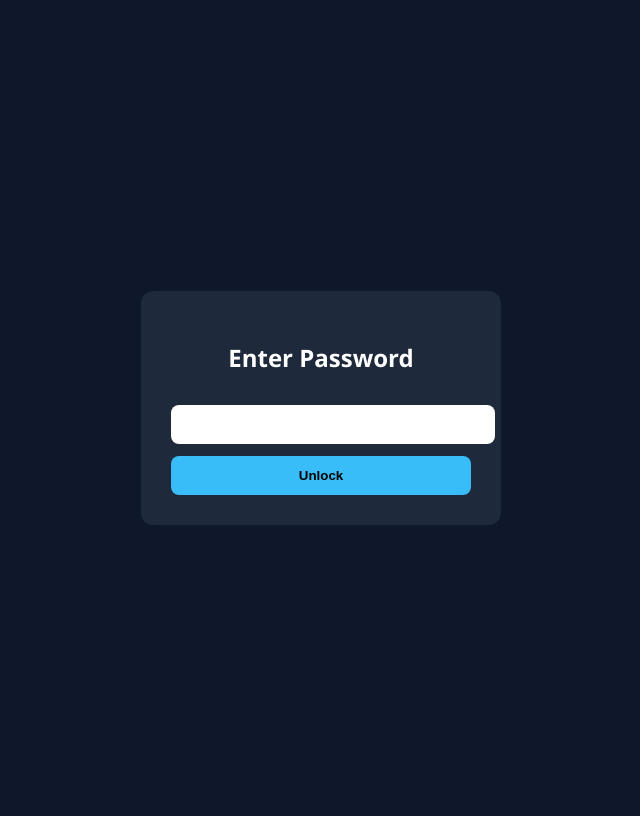
After one commit to ramtej999/MyQr, a Flask app: template templates/unlock.html in a window 1280 px wide. The commit adds this page. Shown: the whole page, without its empty margins (319-959 px from the left). Run offline with Flask 3, Linux system fonts and the light colour scheme; the template is opened without the code that fills it, so the values that code supplies are empty.

Commit message:
Final Cut with password

```diff
--- a/app.py
+++ b/app.py
@@ -1,10 +1,17 @@
-from flask import Flask, render_template, request, jsonify
+from flask import Flask, render_template, request, jsonify, redirect
 import qrcode
 import base64
 from io import BytesIO
 from urllib.parse import urlparse
+import uuid
+import time
+import hashlib
 
 app = Flask(__name__)
+
+# In-memory store (auto-clears on restart)
+QR_STORE = {}
+EXPIRY_SECONDS = 10 * 60  # 10 minutes
 
 
 def is_valid_url(url: str) -> bool:
@@ -13,6 +20,10 @@ def is_valid_url(url: str) -> bool:
         return all([result.scheme, result.netloc])
     except Exception:
         return False
+
+
+def hash_password(password: str) -> str:
+    return hashlib.sha256(password.encode()).hexdigest()
 
 
 @app.route("/")
@@ -24,30 +35,47 @@ def home():
 def generate_qr():
     data = request.get_json()
     url = data.get("url", "").strip()
+    password = data.get("password")
 
     if not url or not is_valid_url(url):
         return jsonify({"error": "Invalid URL"}), 400
 
-    qr = qrcode.QRCode(
-        version=1,
-        error_correction=qrcode.constants.ERROR_CORRECT_Q,
-        box_size=10,
-        border=4,
-    )
-    qr.add_data(url)
-    qr.make(fit=True)
+    token = uuid.uuid4().hex
 
-    img = qr.make_image(fill_color="black", back_color="white")
+    QR_STORE[token] = {
+        "url": url,
+        "password": hash_password(password) if password else None,
+        "created": time.time()
+    }
 
+    protected_url = request.host_url + f"q/{token}"
+
+    qr = qrcode.make(protected_url)
     buffer = BytesIO()
-    img.save(buffer, format="PNG")
-    buffer.seek(0)
+    qr.save(buffer, format="PNG")
 
-    img_base64 = base64.b64encode(buffer.read()).decode("utf-8")
+    img_base64 = base64.b64encode(buffer.getvalue()).decode()
 
-    return jsonify({
-        "qr_base64": img_base64
-    })
+    return jsonify({"qr_base64": img_base64})
+
+
+@app.route("/q/<token>", methods=["GET", "POST"])
+def unlock_qr(token):
+    entry = QR_STORE.get(token)
+
+    if not entry or time.time() - entry["created"] > EXPIRY_SECONDS:
+        return "<h2>QR expired or invalid</h2>"
+
+    if entry["password"] is None:
+        return redirect(entry["url"])
+
+    if request.method == "POST":
+        user_pass = request.form.get("password", "")
+        if hash_password(user_pass) == entry["password"]:
+            return redirect(entry["url"])
+        return render_template("unlock.html", error="Wrong password")
+
+    return render_template("unlock.html")
 
 
 if __name__ == "__main__":
--- a/static/style.css
+++ b/static/style.css
@@ -140,3 +140,7 @@ footer {
     font-size: 0.85rem;
     color: var(--muted);
 }
+/* ---------------- PASSWORD UI ---------------- */
+#password-input {
+    margin-top: 8px;
+}
--- /dev/null
+++ b/templates/unlock.html
@@ -0,0 +1,48 @@
+<!DOCTYPE html>
+<html>
+<head>
+    <title>Unlock QR</title>
+    <style>
+        body {
+            background:#0f172a;
+            color:white;
+            display:flex;
+            justify-content:center;
+            align-items:center;
+            height:100vh;
+            font-family:Segoe UI;
+        }
+        form {
+            background:#1e293b;
+            padding:30px;
+            border-radius:12px;
+            width:300px;
+            text-align:center;
+        }
+        input, button {
+            width:100%;
+            padding:12px;
+            margin-top:12px;
+            border-radius:8px;
+            border:none;
+        }
+        button {
+            background:#38bdf8;
+            font-weight:bold;
+            cursor:pointer;
+        }
+        .error {
+            color:#f87171;
+            margin-top:10px;
+        }
+    </style>
+</head>
+<body>
+<form method="post">
+    <h2>Enter Password</h2>
+    <input type="password" name="password" required>
+    <button type="submit">Unlock</button>
+    {% if error %}<div class="error">{{ error }}</div>{% endif %}
+</form>
+</body>
+</html>
```
Also changed, not shown: static/script.js (+15 -1 lines), templates/index.html (+16 -0 lines).
